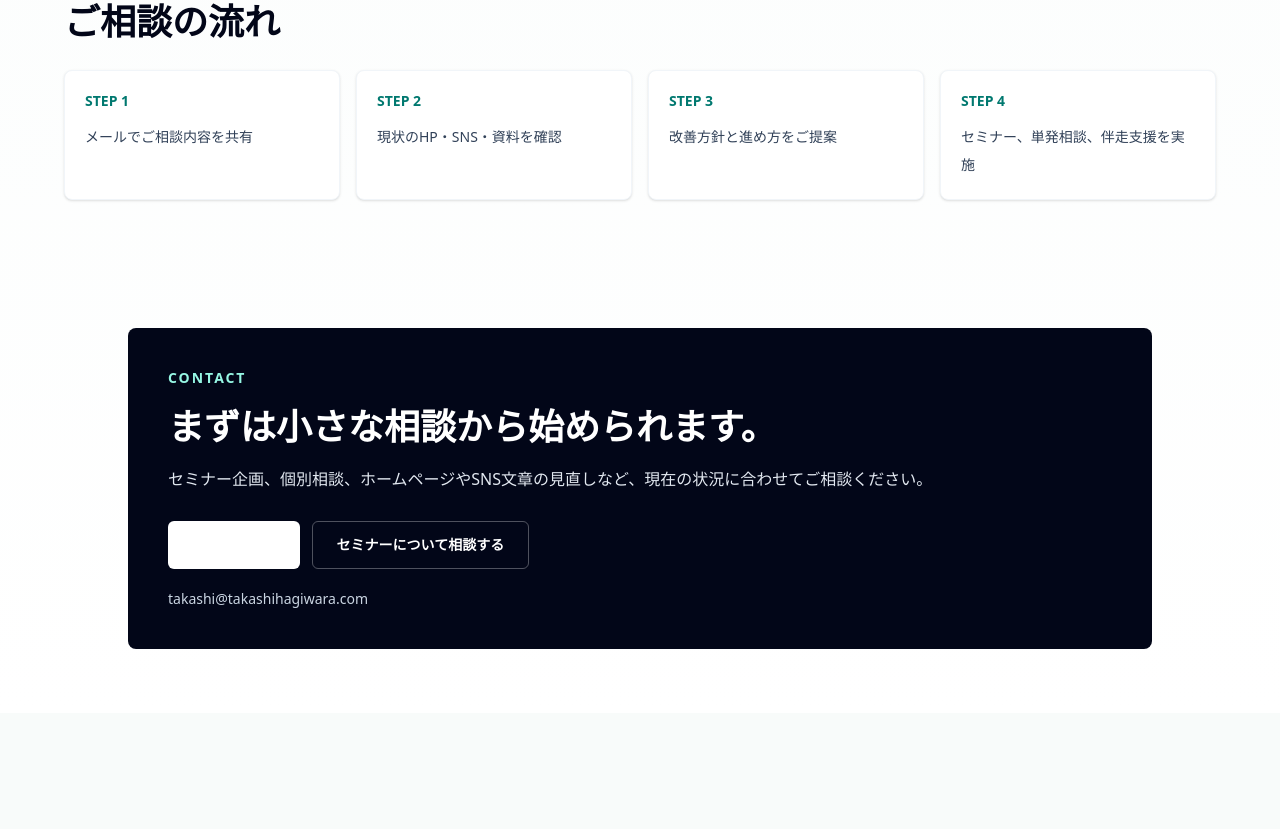
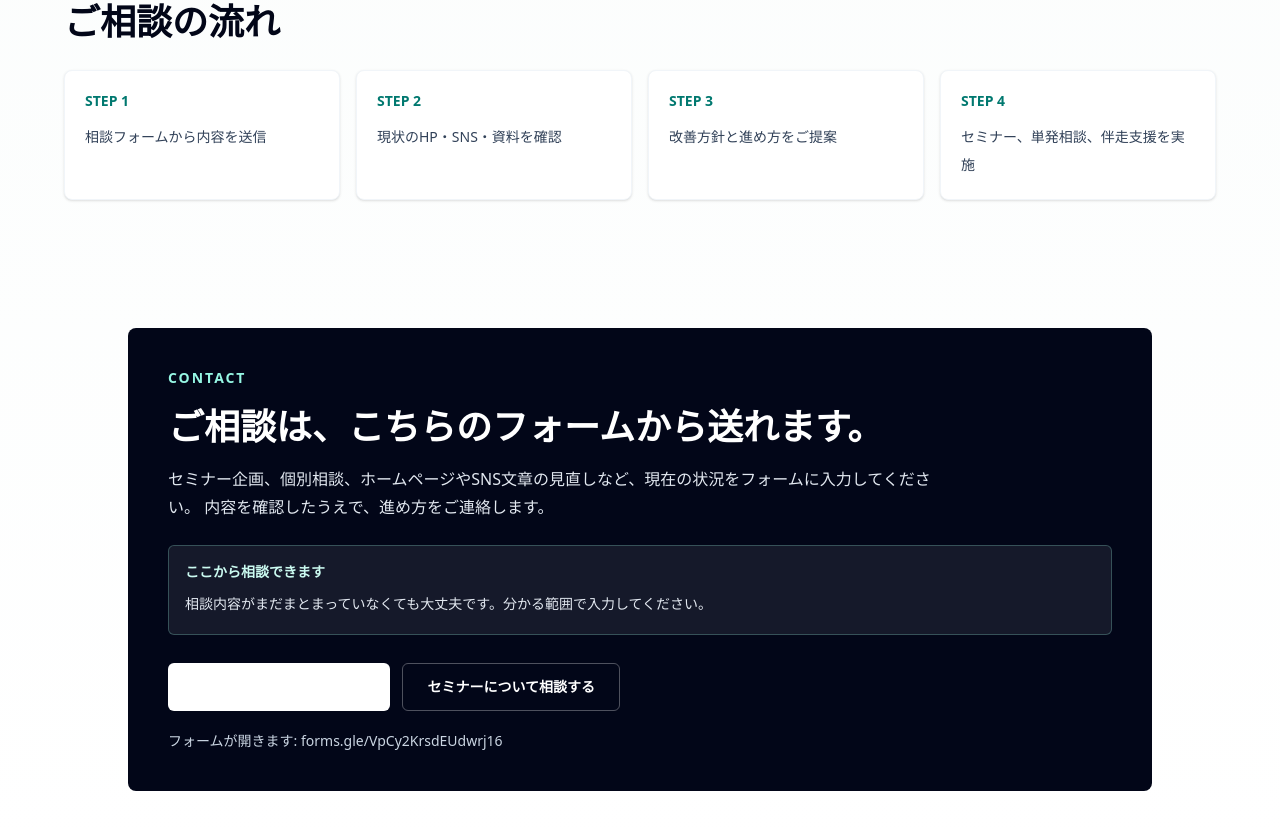
Before and after one commit to tkshagiwara-pandad/ai-web-consulting-lp, a Next.js app: page / in a window 1280 px wide. Shown: the part 3020-3849 px from the top of the page. Before the commit the page ends 3733 px from the top, so only its background shows below. Built offline with nearby package versions, Linux system fonts and the light colour scheme.

Commit message:
Point contact CTAs to consultation form

```diff
--- a/app/page.tsx
+++ b/app/page.tsx
@@ -1,7 +1,6 @@
 import type { Metadata } from "next";
 
-const contactHref =
-  "mailto:takashi@takashihagiwara.com?subject=%E3%80%90AI%E3%83%BBWeb%E7%9B%B8%E8%AB%87%E3%80%91%E7%9B%B8%E8%AB%87%E5%B8%8C%E6%9C%9B&body=%E8%90%A9%E5%8E%9F%E3%81%95%E3%82%93%E3%81%B8%0D%0A%0D%0AAI%E3%83%BBWeb%E6%B4%BB%E7%94%A8%E3%81%AB%E3%81%A4%E3%81%84%E3%81%A6%E7%9B%B8%E8%AB%87%E3%81%97%E3%81%9F%E3%81%84%E3%81%A7%E3%81%99%E3%80%82%0D%0A%0D%0A%E3%80%90%E3%81%94%E7%9B%B8%E8%AB%87%E5%86%85%E5%AE%B9%E3%80%91%0D%0A%0D%0A";
+const contactHref = "https://forms.gle/VpCy2KrsdEUdwrj16";
 
 export const metadata: Metadata = {
   title: "地域中小企業のためのAI・Web活用相談室",
@@ -50,7 +49,7 @@ const diagnosisItems = [
 ];
 
 const flow = [
-  "メールでご相談内容を共有",
+  "相談フォームから内容を送信",
   "現状のHP・SNS・資料を確認",
   "改善方針と進め方をご提案",
   "セミナー、単発相談、伴走支援を実施",
@@ -76,12 +75,16 @@ export default function Home() {
             <div className="mt-8 flex flex-col gap-3 sm:flex-row">
               <a
                 href={contactHref}
+                target="_blank"
+                rel="noreferrer"
                 className="inline-flex min-h-12 items-center justify-center rounded-md bg-teal-700 px-6 py-3 text-sm font-semibold text-white shadow-sm transition hover:bg-teal-800"
               >
                 相談してみる
               </a>
               <a
                 href={contactHref}
+                target="_blank"
+                rel="noreferrer"
                 className="inline-flex min-h-12 items-center justify-center rounded-md border border-teal-200 bg-white px-6 py-3 text-sm font-semibold text-teal-800 transition hover:border-teal-400 hover:bg-teal-50"
               >
                 セミナーについて相談する
@@ -205,25 +208,40 @@ export default function Home() {
       <section id="contact" className="px-5 py-16 sm:px-8 lg:px-10">
         <div className="mx-auto max-w-5xl rounded-lg bg-slate-950 p-7 text-white sm:p-10">
           <p className="text-sm font-semibold tracking-[0.14em] text-teal-200">CONTACT</p>
-          <h2 className="mt-4 text-3xl font-semibold leading-tight sm:text-4xl">まずは小さな相談から始められます。</h2>
+          <h2 className="mt-4 text-3xl font-semibold leading-tight sm:text-4xl">
+            ご相談は、こちらのフォームから送れます。
+          </h2>
           <p className="mt-4 max-w-3xl text-sm leading-7 text-slate-200 sm:text-base">
-            セミナー企画、個別相談、ホームページやSNS文章の見直しなど、現在の状況に合わせてご相談ください。
+            セミナー企画、個別相談、ホームページやSNS文章の見直しなど、現在の状況をフォームに入力してください。
+            内容を確認したうえで、進め方をご連絡します。
           </p>
+          <div className="mt-6 rounded-md border border-teal-200/25 bg-white/8 p-4">
+            <p className="text-sm font-semibold text-teal-100">ここから相談できます</p>
+            <p className="mt-2 text-sm leading-7 text-slate-200">
+              相談内容がまだまとまっていなくても大丈夫です。分かる範囲で入力してください。
+            </p>
+          </div>
           <div className="mt-7 flex flex-col gap-3 sm:flex-row">
             <a
               href={contactHref}
+              target="_blank"
+              rel="noreferrer"
               className="inline-flex min-h-12 items-center justify-center rounded-md bg-white px-6 py-3 text-sm font-semibold text-slate-950 transition hover:bg-teal-50"
             >
-              相談してみる
+              Googleフォームで相談する
             </a>
             <a
               href={contactHref}
+              target="_blank"
+              rel="noreferrer"
               className="inline-flex min-h-12 items-center justify-center rounded-md border border-white/30 px-6 py-3 text-sm font-semibold text-white transition hover:bg-white/10"
             >
               セミナーについて相談する
             </a>
           </div>
-          <p className="mt-5 text-sm text-slate-300">takashi@takashihagiwara.com</p>
+          <p className="mt-5 text-sm text-slate-300">
+            フォームが開きます: forms.gle/VpCy2KrsdEUdwrj16
+          </p>
         </div>
       </section>
     </main>
```
